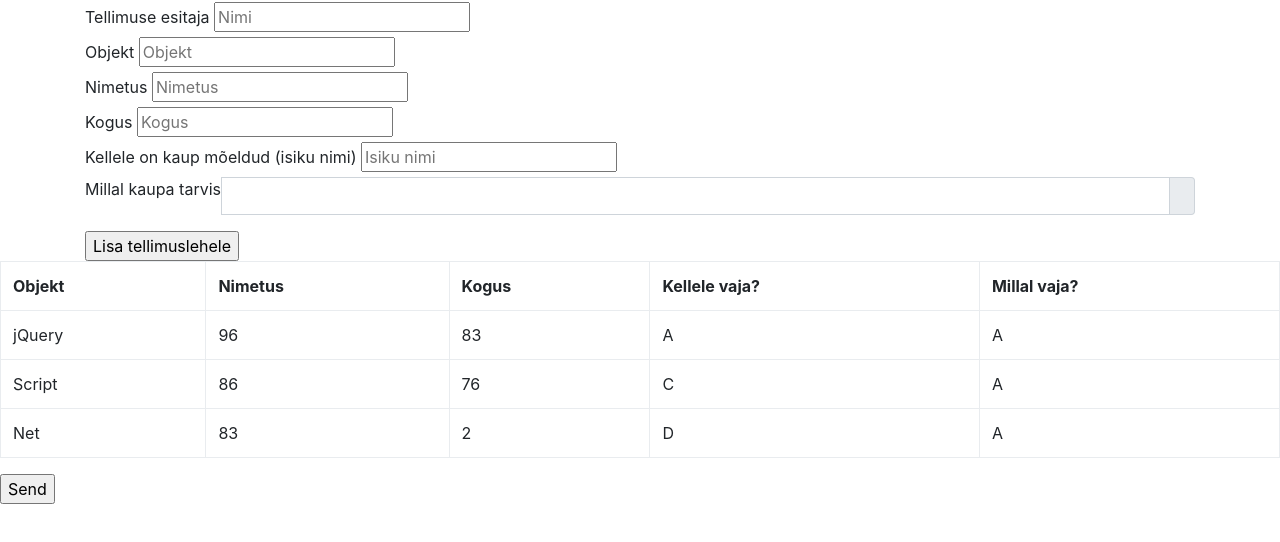
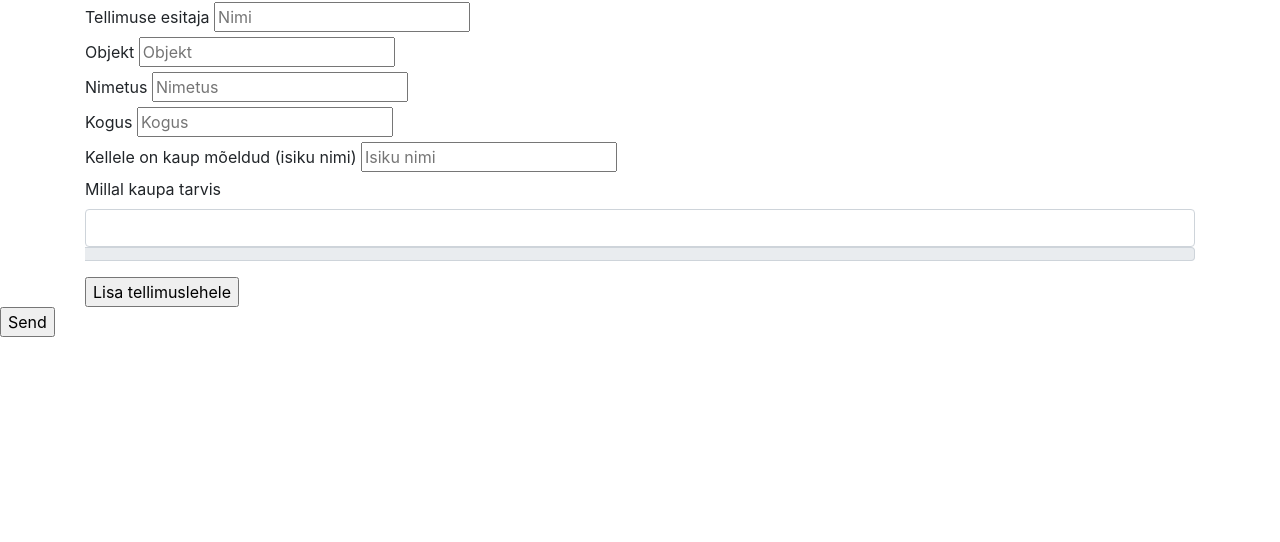
Before and after one commit to holgerhansson-ria/holgerhansson.github.io, a plain HTML site: page index.html in a window 1280 px wide. Shown: the part 54-596 px from the top of the page. Drawn offline with nearby package versions, Linux system fonts and the light colour scheme.

Commit message:
Datepicker fix

```diff
--- a/index.html
+++ b/index.html
@@ -51,9 +51,12 @@
 				<label>Kellele on kaup mõeldud (isiku nimi)</label>
 				<input name="entry.181448582" type="text" required="" maxlength="18" placeholder="Isiku nimi" />
 					<br />
-				<div class="input-group date">
+				<div class="datepicker" data-provide="datepicker">
 					<label>Millal kaupa tarvis</label>
-  					<input type="text" class="form-control"><span class="input-group-addon"><i class="glyphicon glyphicon-th"></i></span>
+  					<input type="text" class="form-control">
+  					<span class="input-group-addon">
+  					  <i class="glyphicon glyphicon-th"></i>
+  					</span>
 				</div>
 			  </div>
 			  <input type="button" id="form_to_table" value="Lisa tellimuslehele"/>
@@ -61,40 +64,9 @@
 
 		</div>
 
-		<div class="table-editable">
-			<table id='test-table' class='table table-bordered'>
-			    <tbody>
-			      <tr>
-			        <th>Objekt</th>
-			        <th>Nimetus</th>
-			        <th>Kogus</th>
-			        <th>Kellele vaja?</th>
-			        <th>Millal vaja?</th>
-			      </tr>
-			      <tr>
-			        <td>jQuery</td>
-			        <td>96</td>
-			        <td>83</td>
-			        <td>A</td>
-			        <td>A</td>
-			      </tr>
-			      <tr>
-			        <td>Script</td>
-			        <td>86</td>
-			        <td>76</td>
-			        <td>C</td>
-			        <td>A</td>
-			      </tr>
-			      <tr>
-			        <td>Net</td>
-			        <td>83</td>
-			        <td>2</td>
-			        <td>D</td>
-			        <td>A</td>
-			      </tr>
-			    </tbody>
-			</table>
+		<div id="demo-1">
 		</div>
+
 
 		<input type="submit" value="Send" form="tellimus"/>
 	<!-- Datepicker script -->
@@ -102,13 +74,12 @@
         $('.input-group.date').datepicker({
 		});
     </script>
-
     <!-- Table script -->
     <script>
-            $('#test-table').table({
-            inputCss: {padding: '0.75em'},
-            cellType: 'td',
-        })
+    jQuery('#demo-1').tabularInput({
+		'rows': 5,
+		'columns': 5
+	});
     </script>
 
 	</body>
```
